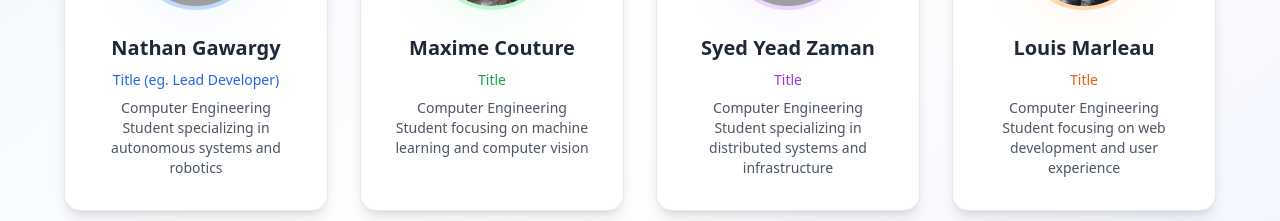
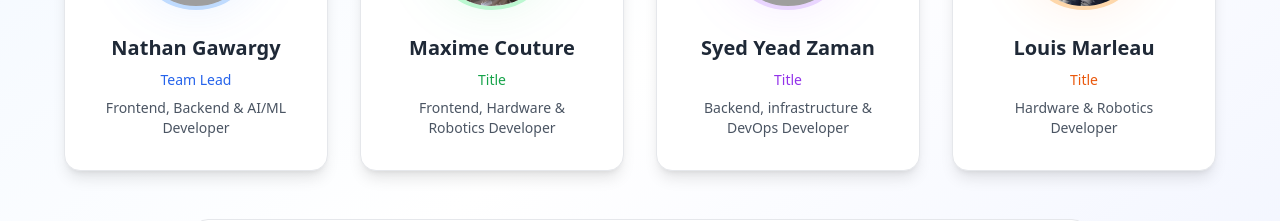
Before and after one commit to ByteSizedRobotics/rover-ui, a SvelteKit app: page / in a window 1280 px wide. Shown: the part 471-692 px from the top of the page. Built offline with nearby package versions, Linux system fonts and the light colour scheme; grey boxes are pictures that could not be loaded.

Commit message:
Update +page.svelte

```diff
--- a/src/routes/+page.svelte
+++ b/src/routes/+page.svelte
@@ -36,9 +36,9 @@
 						</div>
 					</div>
 					<h3 class="mb-2 text-xl font-bold text-gray-800">Nathan Gawargy</h3>
-					<p class="mb-2 text-sm font-medium text-blue-600">Title (eg. Lead Developer)</p>
+					<p class="mb-2 text-sm font-medium text-blue-600">Team Lead</p>
 					<p class="text-center text-sm text-gray-600">
-						Computer Engineering Student specializing in autonomous systems and robotics
+						Frontend, Backend & AI/ML Developer
 					</p>
 				</div>
 
@@ -64,7 +64,7 @@
 					<h3 class="mb-2 text-xl font-bold text-gray-800">Maxime Couture</h3>
 					<p class="mb-2 text-sm font-medium text-green-600">Title</p>
 					<p class="text-center text-sm text-gray-600">
-						Computer Engineering Student focusing on machine learning and computer vision
+						Frontend, Hardware & Robotics Developer
 					</p>
 				</div>
 
@@ -86,7 +86,7 @@
 					<h3 class="mb-2 text-xl font-bold text-gray-800">Syed Yead Zaman</h3>
 					<p class="mb-2 text-sm font-medium text-purple-600">Title</p>
 					<p class="text-center text-sm text-gray-600">
-						Computer Engineering Student specializing in distributed systems and infrastructure
+						Backend, infrastructure & DevOps Developer
 					</p>
 				</div>
 
@@ -113,7 +113,7 @@
 					<h3 class="mb-2 text-xl font-bold text-gray-800">Louis Marleau</h3>
 					<p class="mb-2 text-sm font-medium text-orange-600">Title</p>
 					<p class="text-center text-sm text-gray-600">
-						Computer Engineering Student focusing on web development and user experience
+						Hardware & Robotics Developer
 					</p>
 				</div>
 			</div>
```
